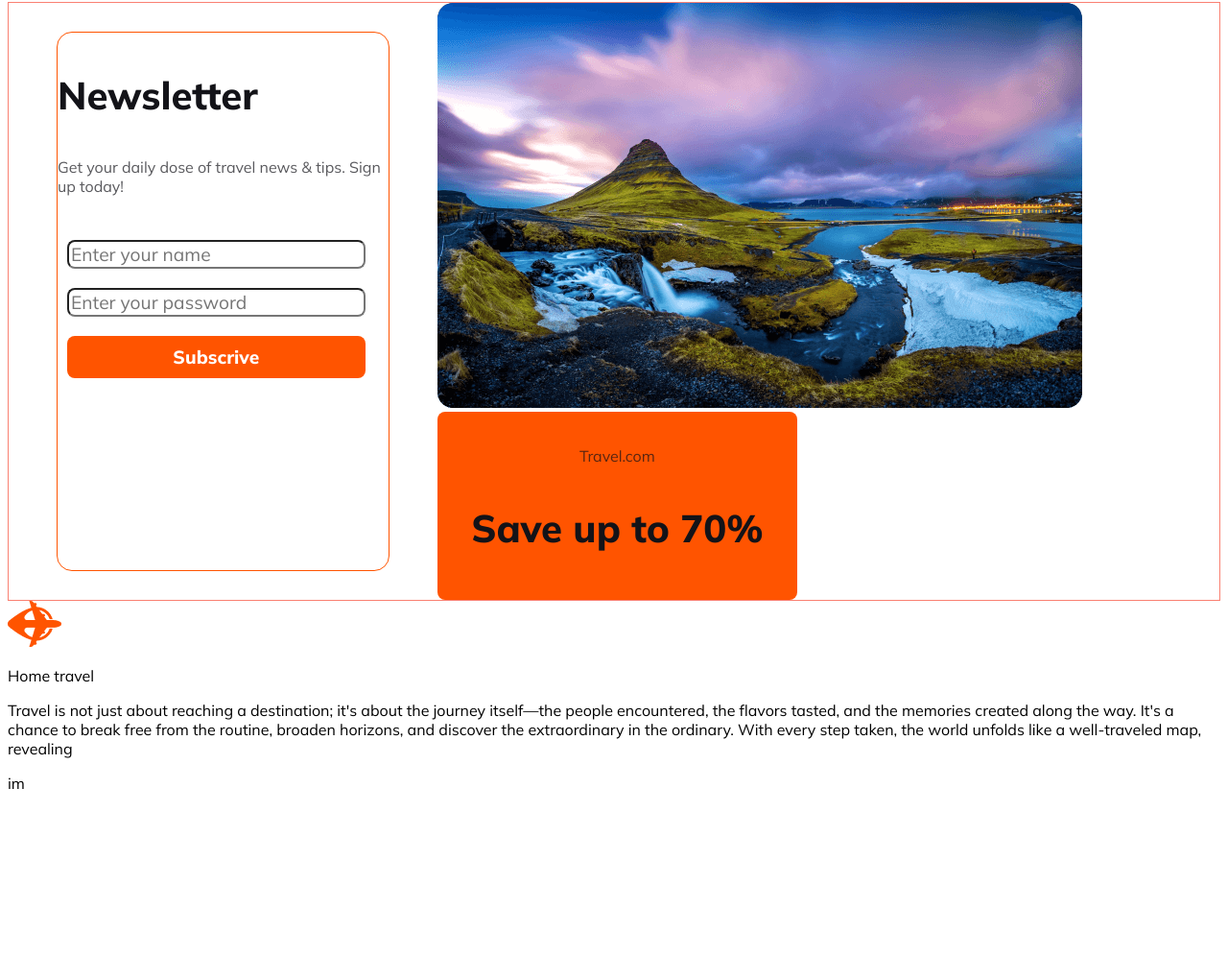
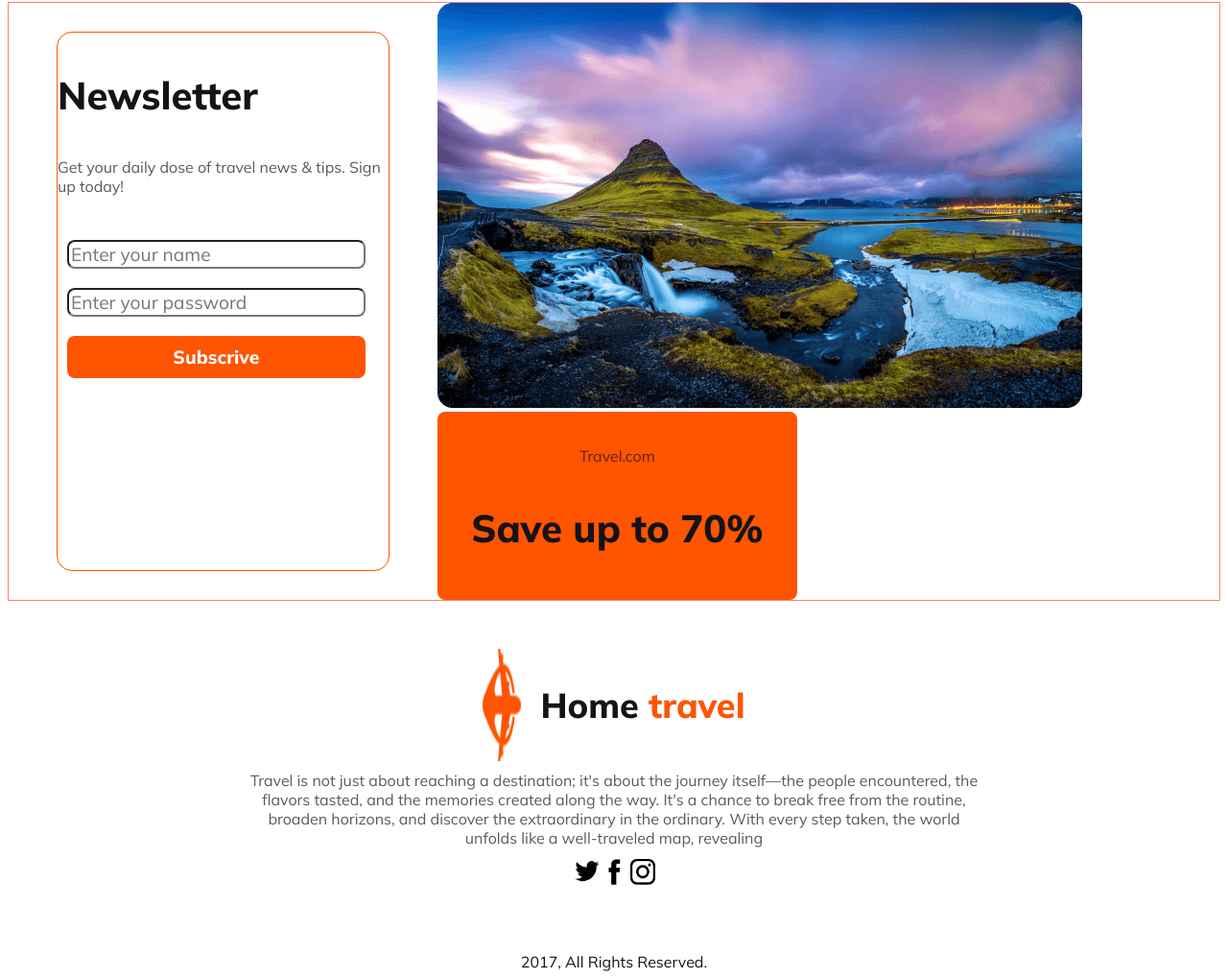
Before and after one commit to sumiakter46/Assignment-2, a plain HTML site: page index.html in a window 1280 px wide. Shown: the part 4492-5512 px from the top of the page at 96% size. Before the commit the page ends 5326 px from the top, so only its background shows below. Drawn offline with Linux system fonts and the light colour scheme.

Commit message:
added footer section

```diff
--- a/index.html
+++ b/index.html
@@ -171,14 +171,17 @@
     <footer>
         <div class="footer-container">
             <img src="Images/Group 40071 (2).png" alt="">
-        <p> Home travel</p>
+        <p class="nav-title"> Home  <span class="title-2">travel</span></p>
         </div>
         <div>
-            <p> Travel is not just about reaching a destination; it's about the journey itself—the people encountered, the flavors tasted, and the memories created along the way. It's a chance to break free from the routine, broaden horizons, and discover the extraordinary in the ordinary. With every step taken, the world unfolds like a well-traveled map, revealing </p>
+            <p class="footer-text"> Travel is not just about reaching a destination; it's about the journey itself—the people encountered, the flavors tasted, and the memories created along the way. It's a chance to break free from the routine, broaden horizons, and discover the extraordinary in the ordinary. With every step taken, the world unfolds like a well-traveled map, revealing </p>
         </div>
-        <div>
-            im
+        <div class="icon">
+            <img src="Images/twitter.jpg" alt="">
+            <img src="Images/facebook.png" alt="">
+            <img src="Images/instragram.png" alt="">
         </div>
+        <small class="last-text">2017, All Rights Reserved.</small>
 
     </footer>
 
--- a/styles/assignment2.css
+++ b/styles/assignment2.css
@@ -295,9 +295,40 @@ border: 1px solid #FF5400;
  font-size: 1.2em;
 
 }
+/*footer style*/
+.footer-container{
+    display: flex;
+    justify-content: center;
+    margin-top: 50px;
+}
+.footer-container img{
+    margin-right: 20px;
+    width: 40px;
+}
+.footer-text{
+    color: #5A5A5D;
+text-align: center;
+font-size: 1rem;
+font-weight: 400;
+margin: 10px 243px;
 
-
-
+}
+.icon{
+    display: flex;
+    justify-content: center;
+}
+.icon img{
+    width: 30px;
+}
+.last-text{
+    color: #131318;
+font-size: 1rem;
+font-weight: 300;
+align-items: center;
+display: flex;
+justify-content: center;
+margin-top: 70px;
+}
 
 
 
```
Also changed, not shown: Images/facebook.png (added), Images/instragram.png (added), Images/twitter.jpg (added).
